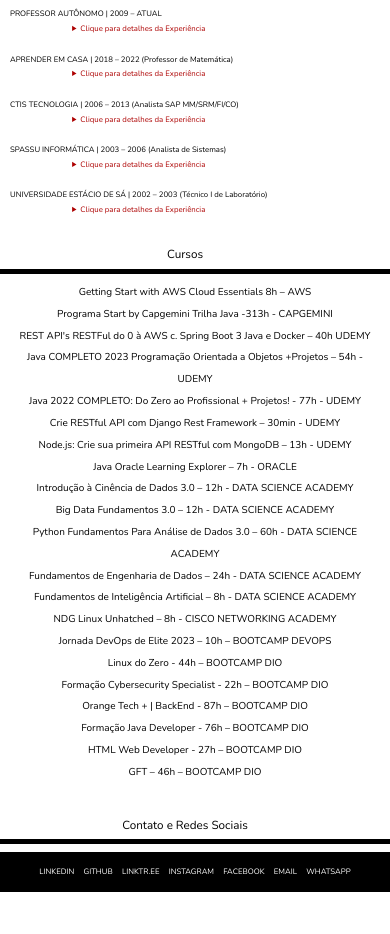
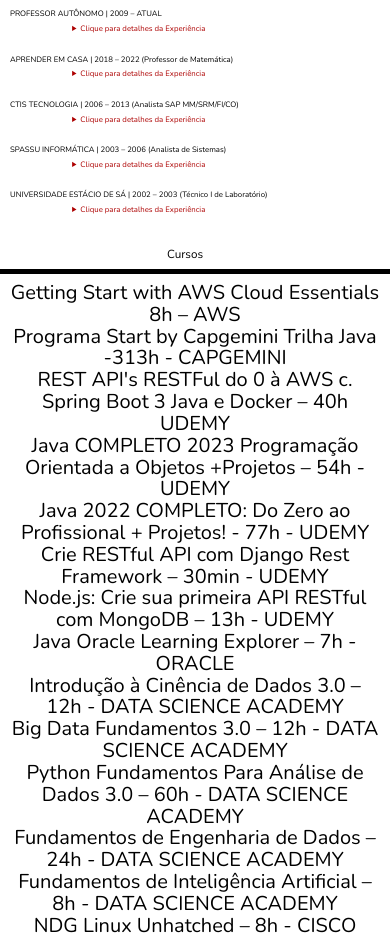
Before and after one commit to prof-leandro-teixeira/ProjetoCurriculo, a plain HTML site: page index.html in a window 390 px wide. Shown: the part 636-1570 px from the top of the page. Drawn offline with nearby package versions, Linux system fonts and the light colour scheme.

Commit message:
responsividade nos cursos não responde

```diff
--- a/css/styles.css
+++ b/css/styles.css
@@ -144,7 +144,7 @@
 
 .lista {
 	text-align: center;
-	font-size: 10px;
+	font-size: 20px;
 	margin-bottom: 0px;
 }
 
--- a/index.html
+++ b/index.html
@@ -163,7 +163,7 @@
 	<section class="texto" id="cursos">
 		<h2 class="section__texto">Cursos</h2>
 		<hr class="hr__abaixo">
-		<div class="texto-c">
+
 			<div class="lista">
 				<p class="lista" id="lista">Getting Start with AWS Cloud Essentials 8h – AWS<br>
 					Programa Start by Capgemini Trilha Java -313h - CAPGEMINI<br>
@@ -187,8 +187,7 @@
 					HTML Web Developer - 27h – BOOTCAMP DIO<br>
 					GFT – 46h – BOOTCAMP DIO</p>
 			</div><!-- .texto-c__texto -->
-		</div><!-- .texto-c -->
-	</section><!-- .texto -->
+		</section><!-- .texto -->
 	<br>
 
 	<section class="redes__sociais" id="redes">
```
